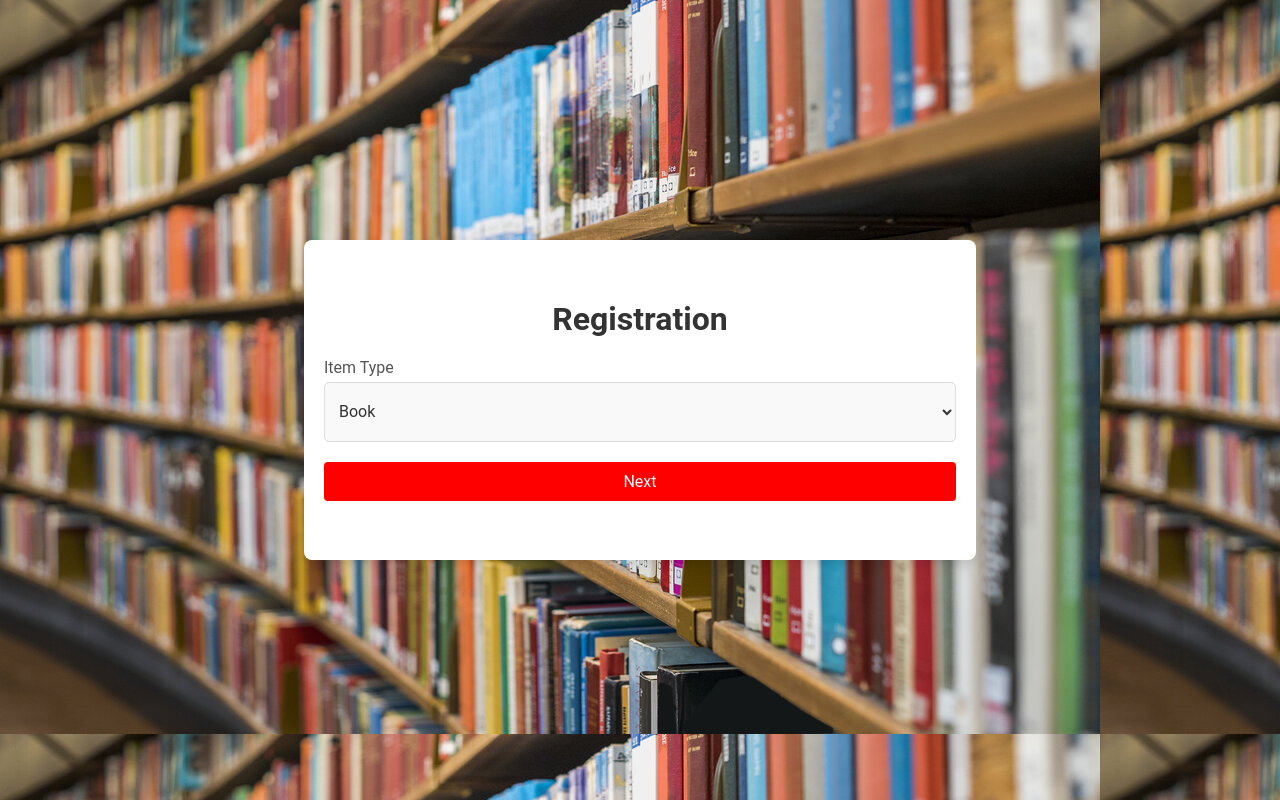
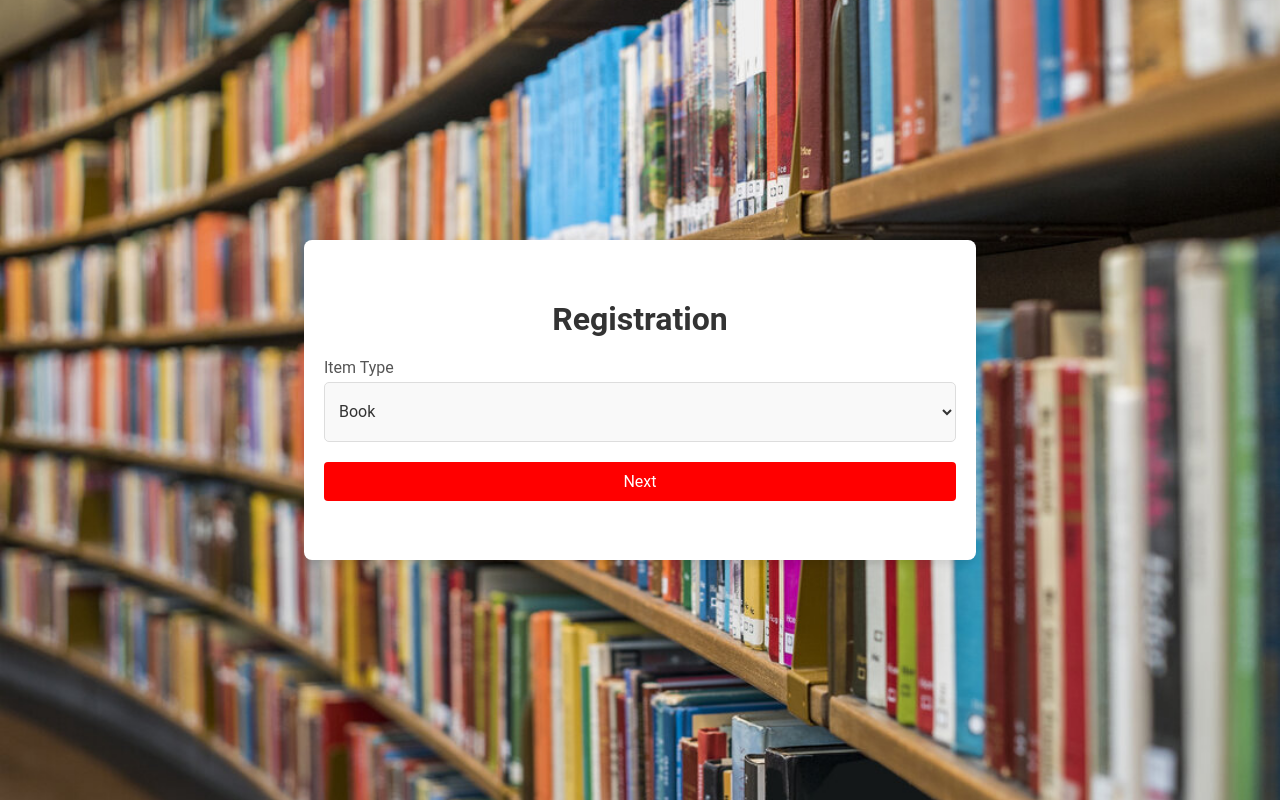
Before and after one commit to rgarci82/Library, a React (Vite) app in the folder frontend/: page /request in a window 1280 px wide. Built offline with nearby package versions, Linux system fonts and the light colour scheme.

Commit message:
fixed css styling

```diff
--- a/frontend/src/pages/AdminDashboard.tsx
+++ b/frontend/src/pages/AdminDashboard.tsx
@@ -839,7 +839,7 @@ const AdminDashboard = () => {
               <div className="form-group">
                 <label htmlFor="edition">Edition (optional):</label>
                 <input
-                  type="text"
+                  type="number"
                   id="edition"
                   name="edition"
                   value={edition}
@@ -921,7 +921,7 @@ const AdminDashboard = () => {
               <div className="form-group">
                 <label htmlFor="mEdition">Edition (optional):</label>
                 <input
-                  type="text"
+                  type="number"
                   id="mEdition"
                   name="mEdition"
                   value={mEdition}
--- a/frontend/src/pages/AdminLogin.tsx
+++ b/frontend/src/pages/AdminLogin.tsx
@@ -17,8 +17,6 @@ const AdminLogin: React.FC<AdminLoginProps> = ({ onLogin }) => {
       setError("Both email and password are required.");
     } else {
       setError("");
-      console.log("Email:", email);
-      console.log("Password:", password);
     }
     try {
       const response = await fetch(`${import.meta.env.VITE_API_URL}/api/admin/login`, {
@@ -35,7 +33,6 @@ const AdminLogin: React.FC<AdminLoginProps> = ({ onLogin }) => {
       const data = await response.json();
 
       if (response.ok) {
-        console.log("Admin logged in successfully", data);
         localStorage.setItem("token", data.token);
         onLogin()
         navigate('/adminDashboard');
--- a/frontend/src/pages/AdminRegister.tsx
+++ b/frontend/src/pages/AdminRegister.tsx
@@ -51,8 +51,7 @@ const AdminRegister: React.FC = () => {
           const data = await response.json();
 
           if (response.ok) {
-            console.log("Admin created successfully", data);
-            navigate('/adminRegister');
+            navigate('/adminLogin');
             // Handle successful user creation, e.g., redirect or display success message
           } else {
             setError(data.message || "An error occurred");
--- a/frontend/src/pages/Request.tsx
+++ b/frontend/src/pages/Request.tsx
@@ -478,10 +478,12 @@ const styles : { [key: string]: React.CSSProperties }= {
     display: "flex",
     justifyContent: "center",
     alignItems: "center",
-      minHeight: "100vh",
+    height: "100vh",
     backgroundColor: "#007BFF",
-      padding: "20px",
-      backgroundImage: `url('/Background.png')`
+    backgroundImage: `url('/Background.png')`,
+    backgroundSize: "cover",
+    backgroundPosition: "center",
+    backgroundRepeat: "no-repeat",
   },
     registrationBox: {
       width: "52.5vw",
--- a/frontend/src/pages/User.css
+++ b/frontend/src/pages/User.css
@@ -78,6 +78,7 @@ body {
   cursor: pointer;
   border-bottom: 2px solid transparent;
   transition: all 0.3s ease;
+  color: white;
 }
 
 .tab:hover {
```
Lines whose indentation alone changed are shown as unchanged.
